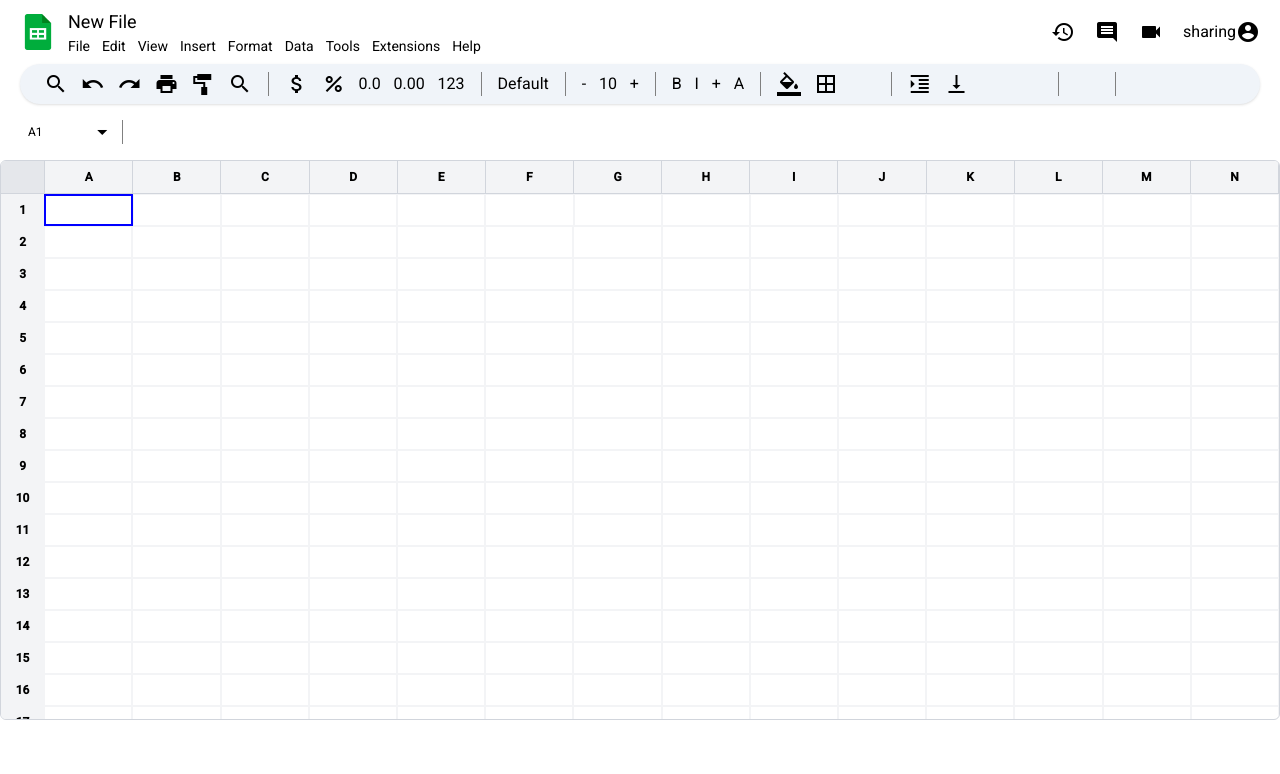
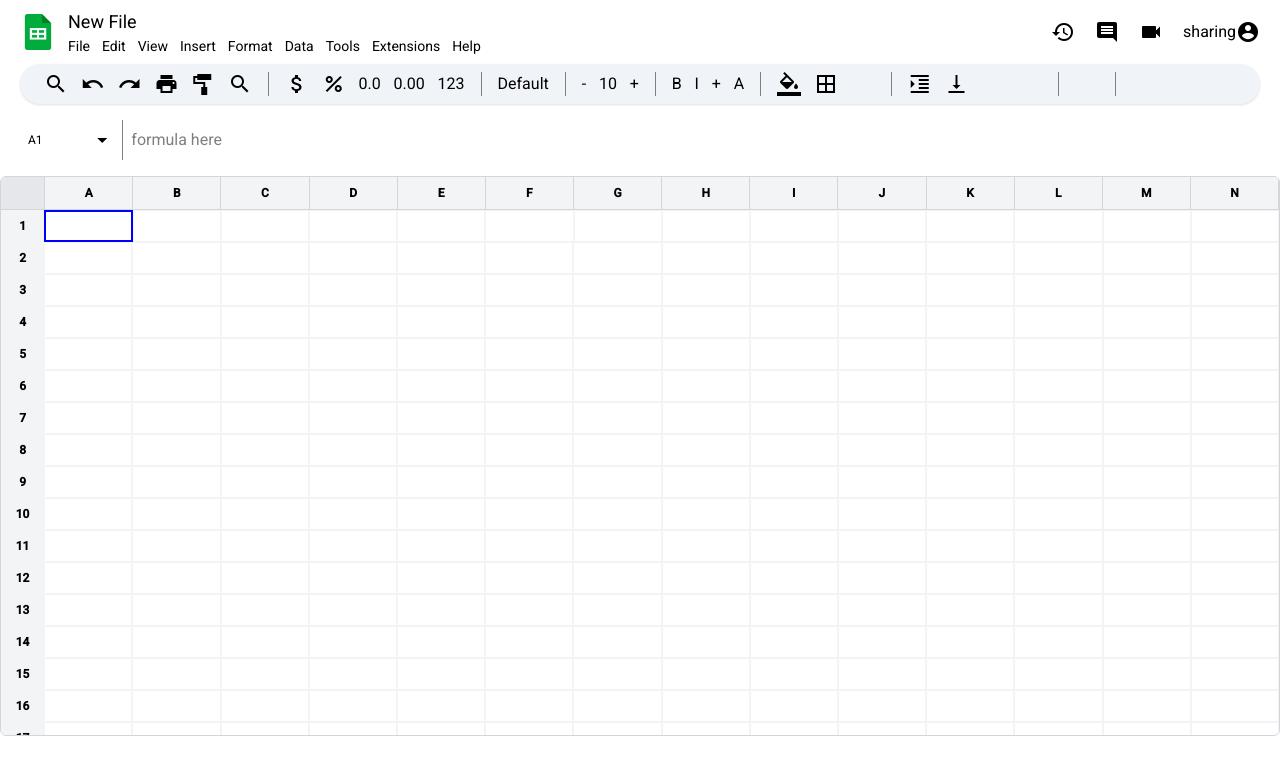
Before and after one commit to rajindersinghsodhi/google-sheets-clone, an Angular app: page /spreadsheet/1 in a window 1280 px wide. Shown: the top 774 px of the page. Built offline with nearby package versions, Linux system fonts and the light colour scheme.

Commit message:
Feature(formula-bar): row column info shared from spreadhseet body component to formula component

```diff
--- /dev/null
+++ b/src/app/services/shared.service.ts
@@ -0,0 +1,17 @@
+import { Injectable } from '@angular/core';
+import { BehaviorSubject } from 'rxjs';
+
+@Injectable({
+  providedIn: 'root'
+})
+export class SharedService {
+  private cellInfoSubject = new BehaviorSubject<string>('A1')
+  cellInfo$ = this.cellInfoSubject.asObservable();
+
+  constructor() { }
+
+  updateCellInfo(cellRow: string){
+    this.cellInfoSubject.next(cellRow);
+  }
+
+}
--- a/src/app/util-components/formula-component/formula-component.component.html
+++ b/src/app/util-components/formula-component/formula-component.component.html
@@ -1,7 +1,9 @@
 <div class="sheet-formula flex w-full py-2">
     <div class="row-column-info flex items-center justify-between w-1/12 px-2" style="border-right: 1px solid gray">
-        <span class="text-xs">A1</span>
+        <span class="text-xs">{{cellInfo}}</span>
         <mat-icon>arrow_drop_down</mat-icon>
     </div>
-    <div class="sheet-formula-body w-11/12"></div>
+    <div class="sheet-formula-body flex items-center w-11/12">
+        <textarea name="formula" id="formula-bar" class="w-full outline-none p-2 resize-none hide-scrollbar" style="max-height: 5vh;" placeholder="formula here"></textarea>
+    </div>
 </div>
--- a/src/app/util-components/formula-component/formula-component.component.ts
+++ b/src/app/util-components/formula-component/formula-component.component.ts
@@ -1,5 +1,6 @@
 import { Component } from '@angular/core';
 import { MatIconModule } from '@angular/material/icon';
+import { SharedService } from '../../services/shared.service';
 
 @Component({
   selector: 'app-formula-component',
@@ -8,5 +9,18 @@ import { MatIconModule } from '@angular/material/icon';
   styleUrl: './formula-component.component.css'
 })
 export class FormulaComponentComponent {
+  cellInfo: string = 'A1';
+  constructor(
+    protected shared: SharedService
+  ){
 
+  }
+
+  ngAfterViewChecked(){
+    // console.log("called")
+    this.shared.cellInfo$.subscribe((data) => {
+      this.cellInfo = data;
+    });
+    // console.log(this.cellInfo)
+  }
 }
--- a/src/app/util-components/spreadsheet-body/spreadsheet-body.component.ts
+++ b/src/app/util-components/spreadsheet-body/spreadsheet-body.component.ts
@@ -1,5 +1,6 @@
 import { CommonModule } from '@angular/common';
 import { Component, SimpleChange } from '@angular/core';
+import { SharedService } from '../../services/shared.service';
 
 @Component({
   selector: 'app-spreadsheet-body',
@@ -16,18 +17,24 @@ export class SpreadsheetBodyComponent {
   cellElements: any;
   selectedCellIndex: number = 0;
 
+  constructor(
+    private shared: SharedService
+  ){
+
+  }
+
   ngAfterViewInit(){
     this.cellElements = document.querySelectorAll('.cell');
   }
 
   ngOnChange(cellElements: SimpleChange ){
-    console.log("simple change called");
+    // console.log("simple change called");
   }
 
 
   ngAfterViewChecked(){
-    console.log(this.selectedCellIndex)
-    console.log("view cheked")
+    // console.log(this.selectedCellIndex)
+    // console.log("view cheked")
   }
 
   handleKeydown(event: KeyboardEvent, rowIndex: number, colIndex: number) {
@@ -64,11 +71,15 @@ export class SpreadsheetBodyComponent {
         break;
     }
 
+    const cellInfo = this.columns[newCol] + (newRow+1);
+    this.shared.updateCellInfo(cellInfo)
     this.focusCell(newRow, newCol);
   }
 
   handleClick(rowIndex: number, colIndex: number){
     this.selectedCellIndex = rowIndex * this.totalCols + colIndex;
+    const cellInfo = this.columns[colIndex] + (rowIndex+1);
+    this.shared.updateCellInfo(cellInfo)
   }
 
   focusCell(rowIndex: number, colIndex: number) {
--- a/src/styles.css
+++ b/src/styles.css
@@ -6,3 +6,12 @@ body { margin: 0; font-family: Roboto, "Helvetica Neue", sans-serif; }
     min-width:  20vw!important;
     background-color: white!important;
 }
+
+.hide-scrollbar::-webkit-scrollbar {
+    display: none;
+  }
+
+  /* Hide scrollbar for Firefox */
+  .hide-scrollbar {
+    scrollbar-width: none;
+  }
```
Also changed, not shown: 1 other file (tests, documents, lock files or other folders).
